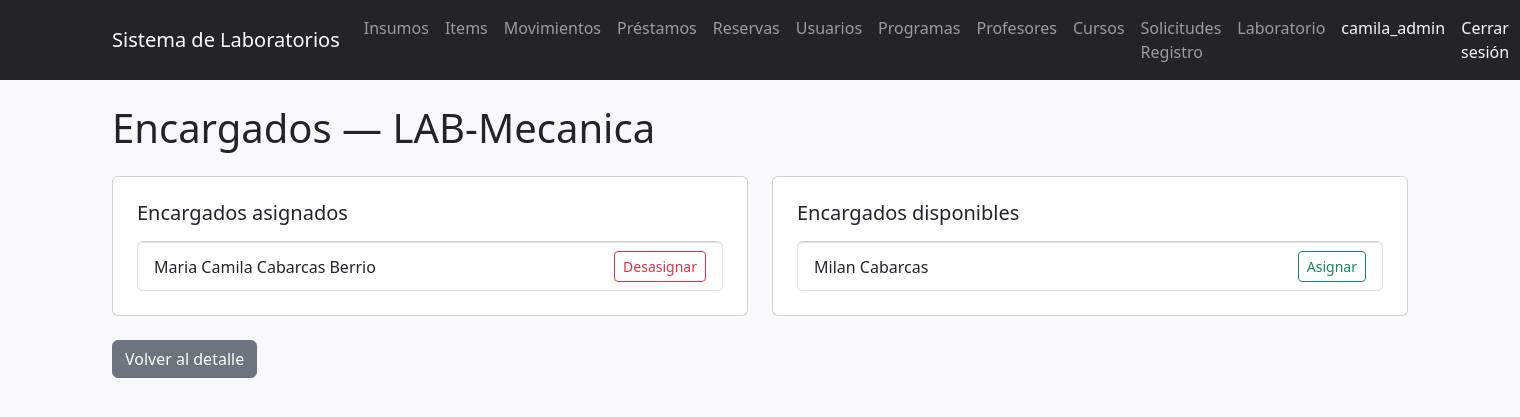
After one commit to Camila-cabarcas/SISTEMA_LABORATORIOS, a Django app: page /laboratorio/1/encargados/ in a window 1520 px wide. The commit adds this page. Shown: the top 417 px of the page. Run offline with Django 5.2, Linux system fonts and the light colour scheme; a user stored in the database is signed in; data comes from the database, SQL or seed files in the repository; tables that the repository leaves empty hold one stand-in row (values such as "Sample post").

Commit message:
feat: encargados ManyToMany por laboratorio — Admin asigna labs a encargados, encargado solo ve sus labs

```diff
--- a/laboratorio/urls.py
+++ b/laboratorio/urls.py
@@ -19,6 +19,7 @@ from .views import (
     toggle_modulo,
     estado_modulos_api,
     modulos_disponibles_api,
+    gestionar_encargados,
 )
 
 urlpatterns = [
@@ -37,4 +38,5 @@ urlpatterns = [
     path('<int:lab_id>/modulo/<int:mod_id>/toggle/', toggle_modulo, name='toggle_modulo'),
     path('<int:id>/modulos/estado/', estado_modulos_api, name='estado_modulos_api'),
     path('<int:id>/modulos/disponibles/', modulos_disponibles_api, name='modulos_disponibles_api'),
+    path('<int:lab_id>/encargados/', gestionar_encargados, name='gestionar_encargados'),
 ]
--- a/laboratorio/views.py
+++ b/laboratorio/views.py
@@ -4,7 +4,9 @@ Vistas para gestionar laboratorios, eventos, mapa visual de módulos y APIs de e
 """
 from django.shortcuts import render, redirect, get_object_or_404
 from django.http import JsonResponse
+from django.core.exceptions import PermissionDenied
 from users.decorators import rol_requerido
+from users.models import Usuario
 from .models import Laboratorio, EventoLaboratorio
 from .forms import LaboratorioForm
 from inventario.models import ItemInventario
@@ -12,114 +14,87 @@ from reservas.models import ReservaInsumo
 from prestamos.models import PrestamoItem
 
 
-@rol_requerido('Administrador')
+def _check_lab_access(request, laboratorio):
+    """403 si el Encargado no tiene este laboratorio asignado."""
+    if request.user.rol.nombre == 'Encargado':
+        if not laboratorio.encargados.filter(id=request.user.id).exists():
+            raise PermissionDenied
+
+
+@rol_requerido('Administrador', 'Encargado')
 def lista_laboratorios(request):
+    if request.user.rol.nombre == 'Administrador':
+        laboratorios = Laboratorio.objects.all()
+    else:
+        laboratorios = request.user.laboratorios_asignados.all()
 
-    laboratorios = Laboratorio.objects.all()
-
-    return render(
-        request,
-        'laboratorio/lista.html',
-        {
-            'laboratorios': laboratorios
-        }
-    )
+    return render(request, 'laboratorio/lista.html', {
+        'laboratorios': laboratorios,
+        'is_admin': request.user.rol.nombre == 'Administrador',
+    })
 
 
 @rol_requerido('Administrador')
 def crear_laboratorio(request):
-
     if request.method == 'POST':
-
         form = LaboratorioForm(request.POST)
-
         if form.is_valid():
-
             form.save()
-
             return redirect('lista_laboratorios')
-
     else:
-
         form = LaboratorioForm()
 
-    return render(
-        request,
-        'laboratorio/crear.html',
-        {
-            'form': form
-        }
-    )
+    return render(request, 'laboratorio/crear.html', {'form': form})
 
 
 @rol_requerido('Administrador', 'Encargado')
 def detalle_laboratorio(request, id):
+    laboratorio = get_object_or_404(Laboratorio, id=id)
+    _check_lab_access(request, laboratorio)
+    items = ItemInventario.objects.filter(laboratorio=laboratorio)
+    is_admin = request.user.rol.nombre == 'Administrador'
 
-    laboratorio = get_object_or_404(Laboratorio, id=id)
-    items = ItemInventario.objects.filter(laboratorio=laboratorio)
-
-    return render(
-        request,
-        'laboratorio/detalle.html',
-        {
-            'laboratorio': laboratorio,
-            'items': items
-        }
-    )
+    return render(request, 'laboratorio/detalle.html', {
+        'laboratorio': laboratorio,
+        'items':       items,
+        'is_admin':    is_admin,
+        'encargados':  laboratorio.encargados.all(),
+    })
 
 
 @rol_requerido('Administrador')
 def editar_laboratorio(request, id):
-
     laboratorio = get_object_or_404(Laboratorio, id=id)
 
     if request.method == 'POST':
-
         form = LaboratorioForm(request.POST, instance=laboratorio)
-
         if form.is_valid():
-
             form.save()
-
             return redirect('lista_laboratorios')
-
     else:
-
         form = LaboratorioForm(instance=laboratorio)
 
-    return render(
-        request,
-        'laboratorio/editar.html',
-        {
-            'form': form,
-            'laboratorio': laboratorio
-        }
-    )
+    return render(request, 'laboratorio/editar.html', {
+        'form': form,
+        'laboratorio': laboratorio,
+    })
 
 
 @rol_requerido('Administrador')
 def eliminar_laboratorio(request, id):
-
     laboratorio = get_object_or_404(Laboratorio, id=id)
 
     if request.method == 'POST':
-
         laboratorio.delete()
         return redirect('lista_laboratorios')
 
-    return render(
-        request,
-        'laboratorio/eliminar.html',
-        {
-            'laboratorio': laboratorio
-        }
-    )
+    return render(request, 'laboratorio/eliminar.html', {'laboratorio': laboratorio})
 
 
 @rol_requerido('Administrador', 'Encargado')
 def reservas_laboratorio(request, id):
-
     laboratorio = get_object_or_404(Laboratorio, id=id)
+    _check_lab_access(request, laboratorio)
 
     reservas_insumos = ReservaInsumo.objects.filter(
         insumo__items__laboratorio=laboratorio
@@ -129,20 +104,16 @@ def reservas_laboratorio(request, id):
     for ri in reservas_insumos:
         reservas.add(ri.reserva)
 
-    return render(
-        request,
-        'laboratorio/reservas.html',
-        {
-            'laboratorio': laboratorio,
-            'reservas': list(reservas)
-        }
-    )
+    return render(request, 'laboratorio/reservas.html', {
+        'laboratorio': laboratorio,
+        'reservas':    list(reservas),
+    })
 
 
 @rol_requerido('Administrador', 'Encargado')
 def prestamos_laboratorio(request, id):
-
     laboratorio = get_object_or_404(Laboratorio, id=id)
+    _check_lab_access(request, laboratorio)
 
     prestamos_items = PrestamoItem.objects.filter(
         item_inventario__laboratorio=laboratorio
@@ -152,44 +123,34 @@ def prestamos_laboratorio(request, id):
     for pi in prestamos_items:
         prestamos.add(pi.prestamo)
 
-    return render(
-        request,
-        'laboratorio/prestamos.html',
-        {
-            'laboratorio': laboratorio,
-            'prestamos': list(prestamos)
-        }
-    )
+    return render(request, 'laboratorio/prestamos.html', {
+        'laboratorio': laboratorio,
+        'prestamos':   list(prestamos),
+    })
 
 
 @rol_requerido('Administrador', 'Encargado')
 def disponibilidad_laboratorio(request, id):
+    laboratorio = get_object_or_404(Laboratorio, id=id)
+    _check_lab_access(request, laboratorio)
 
-    laboratorio = get_object_or_404(Laboratorio, id=id)
-
-    return render(
-        request,
-        'laboratorio/disponibilidad.html',
-        {
-            'laboratorio': laboratorio
-        }
-    )
+    return render(request, 'laboratorio/disponibilidad.html', {'laboratorio': laboratorio})
 
 
 @rol_requerido('Administrador', 'Encargado')
 def eventos_laboratorio(request, id):
-
     laboratorio = get_object_or_404(Laboratorio, id=id)
+    _check_lab_access(request, laboratorio)
     eventos = EventoLaboratorio.objects.filter(laboratorio=laboratorio)
 
     data = []
     for evento in eventos:
         data.append({
-            'id': evento.id,
-            'title': evento.titulo,
-            'start': evento.inicio.strftime('%Y-%m-%dT%H:%M:%S'),
-            'end': evento.fin.strftime('%Y-%m-%dT%H:%M:%S'),
-            'color': '#dc3545' if evento.bloqueado else '#28a745',
+            'id':       evento.id,
+            'title':    evento.titulo,
+            'start':    evento.inicio.strftime('%Y-%m-%dT%H:%M:%S'),
+            'end':      evento.fin.strftime('%Y-%m-%dT%H:%M:%S'),
+            'color':    '#dc3545' if evento.bloqueado else '#28a745',
             'bloqueado': evento.bloqueado,
         })
 
@@ -198,14 +159,13 @@ def eventos_laboratorio(request, id):
 
 @rol_requerido('Administrador', 'Encargado')
 def crear_evento(request, id):
-
     laboratorio = get_object_or_404(Laboratorio, id=id)
+    _check_lab_access(request, laboratorio)
 
     if request.method == 'POST':
-
-        titulo = request.POST.get('titulo')
-        inicio = request.POST.get('inicio')
-        fin = request.POST.get('fin')
+        titulo    = request.POST.get('titulo')
+        inicio    = request.POST.get('inicio')
+        fin       = request.POST.get('fin')
         bloqueado = request.POST.get('bloqueado') == 'true'
 
         EventoLaboratorio.objects.create(
@@ -214,9 +174,8 @@ def crear_evento(request, id):
             inicio=inicio,
             fin=fin,
             bloqueado=bloqueado,
-            creado_por=request.user
+            creado_por=request.user,
         )
-
         return JsonResponse({'status': 'ok'})
 
     return JsonResponse({'status': 'error'}, status=400)
@@ -224,8 +183,8 @@ def crear_evento(request, id):
 
 @rol_requerido('Administrador', 'Encargado')
 def eliminar_evento(request, id):
-
     evento = get_object_or_404(EventoLaboratorio, id=id)
+    _check_lab_access(request, evento.laboratorio)
 
     if request.method == 'POST':
         evento.delete()
@@ -240,6 +199,7 @@ def mapa_laboratorio(request, id):
     from solicitudes.models import SolicitudReserva
 
     laboratorio = get_object_or_404(Laboratorio, id=id)
+    _check_lab_access(request, laboratorio)
 
     fecha_str       = request.GET.get('fecha', '')
     hora_inicio_str = request.GET.get('hora_inicio', '')
@@ -248,13 +208,11 @@ def mapa_laboratorio(request, id):
     filtro_valido = True
     error_filtro  = ''
 
-    # Validar que los tres parámetros estén presentes
     if not (fecha_str and hora_inicio_str and hora_fin_str):
         filtro_valido = False
         if fecha_str or hora_inicio_str or hora_fin_str:
             error_filtro = "Debes seleccionar fecha, hora de inicio y hora de fin para ver el mapa."
 
-    # Parsear fecha
     fecha = date.today()
     if fecha_str:
         try:
@@ -263,7 +221,6 @@ def mapa_laboratorio(request, id):
             filtro_valido = False
             error_filtro  = "Formato de fecha inválido."
 
-    # Parsear horas
     hora_inicio_filtro = None
     hora_fin_filtro    = None
     if filtro_valido:
@@ -278,7 +235,6 @@ def mapa_laboratorio(request, id):
             filtro_valido = False
             error_filtro  = "Formato de hora inválido."
 
-    # Validar hora_fin > hora_inicio
     if filtro_valido and hora_inicio_filtro and hora_fin_filtro:
         if hora_fin_filtro <= hora_inicio_filtro:
             filtro_valido = False
@@ -396,16 +352,19 @@ def mapa_laboratorio(request, id):
         'error_filtro':       error_filtro,
     })
 
+
 @rol_requerido('Administrador', 'Encargado')
 def toggle_modulo(request, lab_id, mod_id):
     from .models import Modulo
-    modulo = get_object_or_404(Modulo, id=mod_id, laboratorio__id=lab_id)
+    laboratorio = get_object_or_404(Laboratorio, id=lab_id)
+    _check_lab_access(request, laboratorio)
+    modulo = get_object_or_404(Modulo, id=mod_id, laboratorio=laboratorio)
 
     if request.method == 'POST':
         disponible = request.POST.get('disponible') == 'true'
         motivo     = request.POST.get('motivo', '').strip()
-        modulo.disponible            = disponible
-        modulo.motivo_no_disponible  = '' if disponible else motivo
+        modulo.disponible           = disponible
+        modulo.motivo_no_disponible = '' if disponible else motivo
         modulo.save()
         return JsonResponse({
             'status':     'ok',
@@ -423,6 +382,8 @@ def estado_modulos_api(request, id):
     from solicitudes.models import SolicitudReserva
 
     laboratorio = get_object_or_404(Laboratorio, id=id)
+    _check_lab_access(request, laboratorio)
+
     fecha_str = request.GET.get('fecha', '')
     try:
         fecha = datetime.strptime(fecha_str, '%Y-%m-%d').date()
@@ -465,7 +426,7 @@ def estado_modulos_api(request, id):
         for modulo in sol.modulos_asignados.all():
             modulo_solicitudes.setdefault(modulo.id, []).append(sol)
 
-    es_hoy = (fecha == date.today())
+    es_hoy      = (fecha == date.today())
     hora_actual = timezone.now().time()
 
     resultado = {}
@@ -492,13 +453,13 @@ def estado_modulos_api(request, id):
 
         color_map = {
             'disponible': 'success',
-            'ocupado': 'danger',
-            'reservado': 'warning',
-            'inactivo': 'secondary',
+            'ocupado':    'danger',
+            'reservado':  'warning',
+            'inactivo':   'secondary',
         }
         resultado[modulo.id] = {
             'estado': estado,
-            'color': color_map[estado],
+            'color':  color_map[estado],
         }
 
     return JsonResponse(resultado)
@@ -510,6 +471,8 @@ def modulos_disponibles_api(request, id):
     from solicitudes.models import SolicitudReserva
 
     laboratorio = get_object_or_404(Laboratorio, id=id)
+    _check_lab_access(request, laboratorio)
+
     fecha_str = request.GET.get('fecha', '')
     try:
         fecha = datetime.strptime(fecha_str, '%Y-%m-%d').date()
@@ -539,16 +502,44 @@ def modulos_disponibles_api(request, id):
 
         color_map = {
             'disponible': 'success',
-            'reservado': 'warning',
-            'inactivo': 'secondary',
+            'reservado':  'warning',
+            'inactivo':   'secondary',
         }
         modulos.append({
-            'id': modulo.id,
-            'nombre': modulo.nombre,
-            'capacidad': modulo.capacidad,
-            'estado': estado,
-            'color': color_map.get(estado, 'secondary'),
+            'id':          modulo.id,
+            'nombre':      modulo.nombre,
+            'capacidad':   modulo.capacidad,
+            'estado':      estado,
+            'color':       color_map.get(estado, 'secondary'),
             'seleccionable': estado == 'disponible',
         })
 
     return JsonResponse({'modulos': modulos})
+
+
+@rol_requerido('Administrador')
+def gestionar_encargados(request, lab_id):
+    laboratorio = get_object_or_404(Laboratorio, id=lab_id)
+
+    if request.method == 'POST':
+        accion       = request.POST.get('accion')
+        encargado_id = request.POST.get('encargado_id')
+        encargado    = get_object_or_404(Usuario, id=encargado_id, rol__nombre='Encargado')
+
+        if accion == 'asignar':
+            laboratorio.encargados.add(encargado)
+        elif accion == 'desasignar':
+            laboratorio.encargados.remove(encargado)
+
+        return redirect('detalle_laboratorio', id=lab_id)
+
+    encargados_actuales    = laboratorio.encargados.all()
+    encargados_disponibles = Usuario.objects.filter(
+        rol__nombre='Encargado'
+    ).exclude(id__in=encargados_actuales.values_list('id', flat=True))
+
+    return render(request, 'laboratorio/gestionar_encargados.html', {
+        'laboratorio':           laboratorio,
+        'encargados_actuales':   encargados_actuales,
+        'encargados_disponibles': encargados_disponibles,
+    })
--- /dev/null
+++ b/templates/laboratorio/gestionar_encargados.html
@@ -0,0 +1,69 @@
+{% extends 'base_general.html' %}
+
+{% block contenido %}
+
+<h1 class="mb-4">Encargados — {{ laboratorio.nombre }}</h1>
+
+<div class="row g-4">
+
+    <!-- Encargados actuales -->
+    <div class="col-md-6">
+        <div class="card p-4 h-100">
+            <h5 class="mb-3">Encargados asignados</h5>
+            {% if encargados_actuales %}
+            <ul class="list-group">
+                {% for enc in encargados_actuales %}
+                <li class="list-group-item d-flex justify-content-between align-items-center">
+                    <span>{{ enc.get_full_name|default:enc.username }}</span>
+                    <form method="POST" class="m-0">
+                        {% csrf_token %}
+                        <input type="hidden" name="accion" value="desasignar">
+                        <input type="hidden" name="encargado_id" value="{{ enc.id }}">
+                        <button type="submit" class="btn btn-outline-danger btn-sm">
+                            Desasignar
+                        </button>
+                    </form>
+                </li>
+                {% endfor %}
+            </ul>
+            {% else %}
+            <p class="text-muted">Este laboratorio no tiene encargados asignados.</p>
+            {% endif %}
+        </div>
+    </div>
+
+    <!-- Encargados disponibles -->
+    <div class="col-md-6">
+        <div class="card p-4 h-100">
+            <h5 class="mb-3">Encargados disponibles</h5>
+            {% if encargados_disponibles %}
+            <ul class="list-group">
+                {% for enc in encargados_disponibles %}
+                <li class="list-group-item d-flex justify-content-between align-items-center">
+                    <span>{{ enc.get_full_name|default:enc.username }}</span>
+                    <form method="POST" class="m-0">
+                        {% csrf_token %}
+                        <input type="hidden" name="accion" value="asignar">
+                        <input type="hidden" name="encargado_id" value="{{ enc.id }}">
+                        <button type="submit" class="btn btn-outline-success btn-sm">
+                            Asignar
+                        </button>
+                    </form>
+                </li>
+                {% endfor %}
+            </ul>
+            {% else %}
+            <p class="text-muted">No hay más encargados disponibles para asignar.</p>
+            {% endif %}
+        </div>
+    </div>
+
+</div>
+
+<div class="mt-4">
+    <a href="/laboratorio/{{ laboratorio.id }}/" class="btn btn-secondary">
+        Volver al detalle
+    </a>
+</div>
+
+{% endblock %}
```
Also changed, not shown: laboratorio/forms.py (+0 -7 lines), laboratorio/models.py (+5 -4 lines), templates/laboratorio/detalle.html (+27 -27 lines), templates/laboratorio/lista.html (+17 -3 lines), db.sqlite3, laboratorio/migrations/0006_encargados_m2m.py (added).
